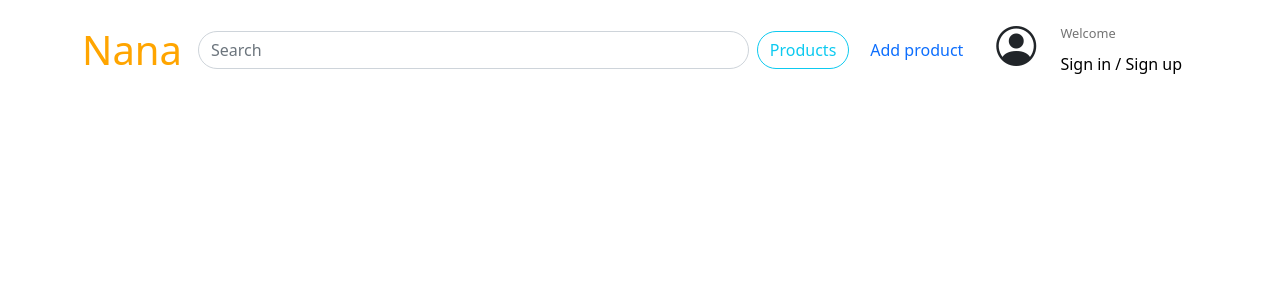
After one commit to Mahfoudh94/magisko, a PHP site: page /supNav.html in a window 1280 px wide. The commit adds this page. Shown: the top 300 px of the page. Run offline with PHP 8.4, Linux system fonts and the light colour scheme.

Commit message:
all pages exept log out page

```diff
--- a/css/style.css
+++ b/css/style.css
@@ -1,28 +1,8 @@
-html {
-  scroll-behavior: smooth;
-}
-body{
-  width: 100%;
-  padding-top: 80px;
-  align-items: center;
-  justify-content: center;
-  min-height: 100vh;
-  background: linear-gradient(45deg,#d2001a,#7462ff,#f48e21,#23d5ab);
-  background-attachment: fixed;
-  background-size: 300% 300%;
-  animation: 12s ease infinite gradient;
-}
-*{
-  margin: 0;
-  padding: 0;
-  outline: none;
-  box-sizing: border-box;
-}
 .navbar-brand {
   font-size: 1.5em;
   color: orange !important;
 }
-form{
+form.v25{
   width: 100%;
   display: flex;
   align-items: center;
@@ -39,22 +19,50 @@ form{
   font-size: 0.8rem;
 }
 .mb-15{
-  margin-bottom: -12%;
+  margin-bottom: -2%;
 }
 .mt-15{
-  margin-top: -15%;
+  margin-top: -5%;
 }
 .hov{
   cursor: pointer;
-
+  width: auto;
 }
 .hov:hover{
   transition: background-color .2s;
-  border-radius: 30px;
-  box-sizing: border-box;
   background-color: rgb(199, 199, 199);
 }
 .container.carousel{
   margin-top: 1.5rem;
   max-height: 60%;
 }
+
+.circle-carsuel{
+  border-radius: 50%;
+  object-fit: cover;
+  margin: 10%;
+  padding: auto;
+}
+.username-acc{
+  place-content: space-between;
+  display: flex;
+}
+.margin-100{
+  margin-top: 15vh;
+}
+textarea{
+  height: 4.5rem;
+  resize:none;
+}
+.flex-auto{
+  flex: auto;
+}
+.h-10{
+  height: 15vh;
+}
+footer{
+  margin-top: 3rem;
+  text-align: center;
+  padding-top: 3rem;
+  padding-bottom: 3rem;
+}
--- /dev/null
+++ b/supNav.html
@@ -0,0 +1,41 @@
+<!DOCTYPE html>
+<html lang="en">
+<head>
+    <meta charset="UTF-8">
+    <meta http-equiv="X-UA-Compatible" content="IE=edge">
+    <meta name="viewport" content="width=device-width, initial-scale=1.0">
+    <link rel="stylesheet" href="https://cdn.jsdelivr.net/npm/bootstrap@5.2.3/dist/css/bootstrap.min.css">
+    <link rel="stylesheet" href="https://cdn.jsdelivr.net/npm/bootstrap-icons@1.10.3/font/bootstrap-icons.css">
+    <link rel="stylesheet" href="./css/style.css">
+    <title>Document</title>
+</head>
+<body>
+    <nav class="navbar navbar-expand fixed-top navbar-white bg-white">
+        <div class="container-fluid container align-items-center justify-content-center">
+            <a class="navbar-brand fs-1 align-items-center justify-content-center" href="#">Nana</a>
+            <ul class="navbar-nav me-auto w-100 align-items-center justify-content-center mb-0">
+                <li class="nav-item flex-auto">
+                    <form class="d-flex">
+                        <input type="search" class="form-control rounded-pill" placeholder="Search">
+                    </form>
+                </li>
+                <li class="nav-item ms-2 mx-1">
+                    <a class="btn btn-outline-info rounded-pill" href="./index.html">Products</a>
+                </li>
+                <li class="nav-item mx-1">
+                    <a class="btn text-primary" href="./add.html">Add product</a>
+                </li>
+                <li class="nav-item ms-2  align-items-end justify-content-end hov rounded-pill">
+                    <div class="navbar-nav ms-auto mb-2 align-items-center justify-content-center " data-bs-toggle="modal" href="#exampleModalToggle" role="button">
+                        <i class="bi bi-person-circle fs-1 mx-2"></i>
+                        <div >
+                            <div class="nav-link fs-8  mx-2 mt-2">Welcome</div>
+                            <a class="nav-link text-black fs-7 mt-15 mx-2" >Sign in / Sign up</a>
+                        </div>
+                    </div>
+                </li>
+
+            </ul>
+            </div>
+        </div>
+</nav>
```
Also changed, not shown: accept.html (added, +49 -0 lines), add.html (added, +48 -0 lines), adminNav.html (added, +47 -0 lines), css/home.css (+8 -9 lines), footer.html (added, +13 -0 lines), index.html (+25 -28 lines), userNav.html (added, +41 -0 lines).
